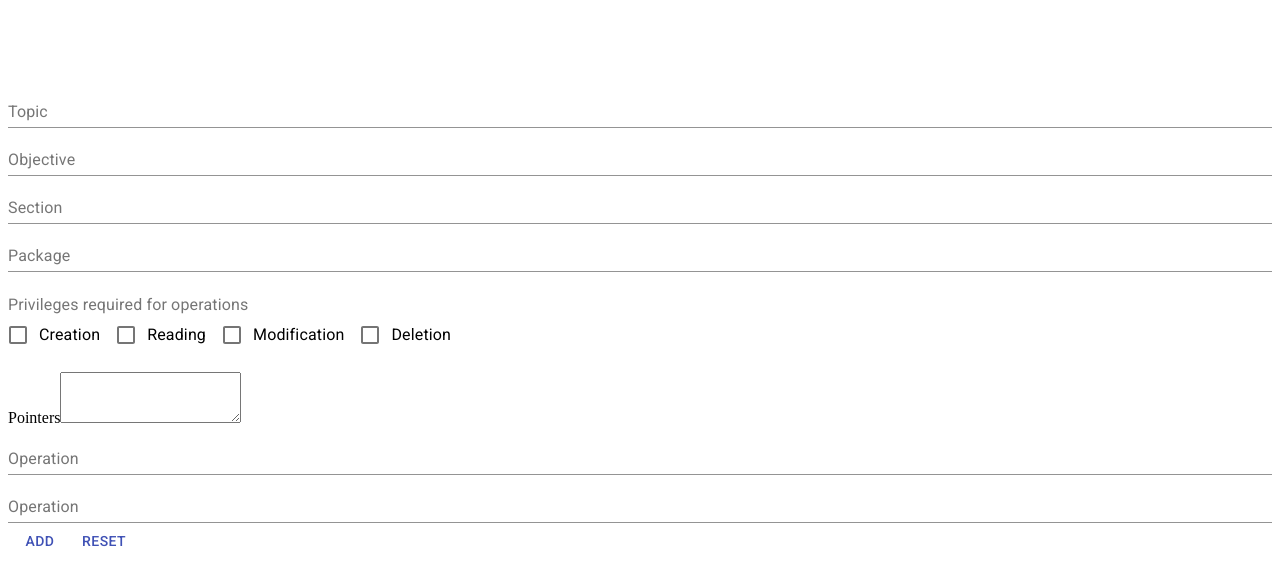
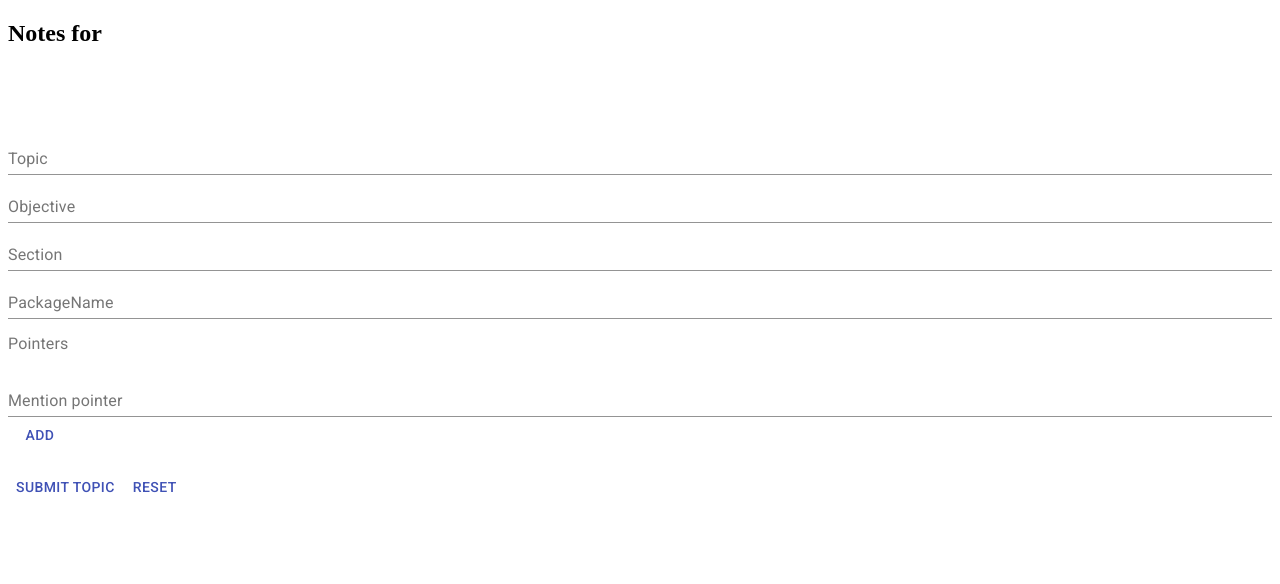
Before and after one commit to DevVrat0xB/off-beat-insights, a React (Create React App) app: page / in a window 1280 px wide. Shown: the top 584 px of the page. Built offline with nearby package versions, Linux system fonts and the light colour scheme.

Commit message:
Included form heading and making use of utility input components

```diff
--- a/src/NewDataForm.js
+++ b/src/NewDataForm.js
@@ -1,78 +1,74 @@
-import React from "react";
-import Button from "@material-ui/core/Button";
-import Checkbox from "@material-ui/core/Checkbox";
-import TextField from "@material-ui/core/TextField";
-import FormLabel from "@material-ui/core/FormLabel";
-import FormControlLabel from "@material-ui/core/FormControlLabel";
+import React, { useState } from "react";
 
+// Project Components/Styles.
+import TextInputField from "./utils/TextInputField";
+import ListInputField from "./utils/ListInputField";
 import CSS from "./NewDataForm.module.css";
 
-const NewDataFormComponent = () => {
+// MaterialUI Components.
+import Button from "@material-ui/core/Button";
+import TextField from "@material-ui/core/TextField";
+
+// FORM FOR ADDING A NEW NOTE.
+const NewDataFormComponent = (props) => {
+  // states of the input fields.
+  const [topic, setTopic] = useState("");
+  const [objective, setObjective] = useState("");
+  const [section, setSection] = useState("");
+  const [packageName, setPackageName] = useState("");
+  const [pointers, setPointers] = useState([]);
+
   return (
+    <React.Fragment>
+      <h2>Notes for {topic}</h2>
       <div className={CSS.form}>
+        <form>
           {/** Topic label and its input type="text" field */}
-      <TextField label="Topic" variant="standard" className={CSS.wide} />
+          <TextInputField
+            state={{ value: topic, setValue: setTopic }}
+            fieldname="Topic"
+            css={CSS.wide}
+          />
 
           {/** Objective label and its input type="text" field */}
-      <TextField className={CSS.wide} label="Objective" variant="standard" />
+          <TextInputField
+            state={{ value: objective, setValue: setObjective }}
+            fieldname="Objective"
+            css={CSS.wide}
+          />
 
           {/** Section label and its input type="text" field */}
-      <TextField className={CSS.wide} label="Section" variant="standard" />
+          <TextInputField
+            state={{ value: section, setValue: setSection }}
+            fieldname="Section"
+            css={CSS.wide}
+          />
 
           {/** Package label and its input type="text" field */}
-      <TextField className={CSS.wide} label="Package" variant="standard" />
+          <TextInputField
+            state={{ value: packageName, setValue: setPackageName }}
+            fieldname="PackageName"
+            css={CSS.wide}
+          />
 
-      {/** Privileges label and its input type="text" field */}
-      <p className={CSS.topMarginOnly}>
-        <FormLabel>Privileges required for operations</FormLabel>
-      </p>
-      <p className={CSS.noTopMargin}>
-        <FormControlLabel
-          label="Creation"
-          control={
-            <Checkbox type="checkbox" name="privileges" value="Creation" />
-          }
-        ></FormControlLabel>
+          {/** Pointers label and its input field */}
+          <ListInputField
+            state={{ value: pointers, setValue: setPointers }}
+            fieldname="Pointers"
+            css={CSS.wide}
+          />
 
-        <FormControlLabel
-          label="Reading"
-          control={
-            <Checkbox type="checkbox" name="privileges" value="Reading" />
-          }
-        ></FormControlLabel>
-
-        <FormControlLabel
-          label="Modification"
-          control={
-            <Checkbox type="checkbox" name="privileges" value="Modification" />
-          }
-        ></FormControlLabel>
-
-        <FormControlLabel
-          label="Deletion"
-          control={
-            <Checkbox type="checkbox" name="privileges" value="Deletion" />
-          }
-        ></FormControlLabel>
-      </p>
-
-      {/** Pointers label and its input type="text" field */}
-      <label>Pointers</label>
-      <textarea name="pointers" rows="3"></textarea>
-
-      {/** Operations label and its input type="text" field */}
-      <TextField className={CSS.wide} label="Operation" variant="standard" />
-
-      {/** Section label and its input type="text" field */}
-      <TextField className={CSS.wide} label="Operation" variant="standard" />
-
+          <p>
             <Button color="primary" type="submit">
-        Add
+              Submit Topic
             </Button>
             <Button color="primary" type="reset">
               Reset
             </Button>
+          </p>
+        </form>
       </div>
+    </React.Fragment>
   );
 };
 
```
Lines whose indentation alone changed are shown as unchanged.
